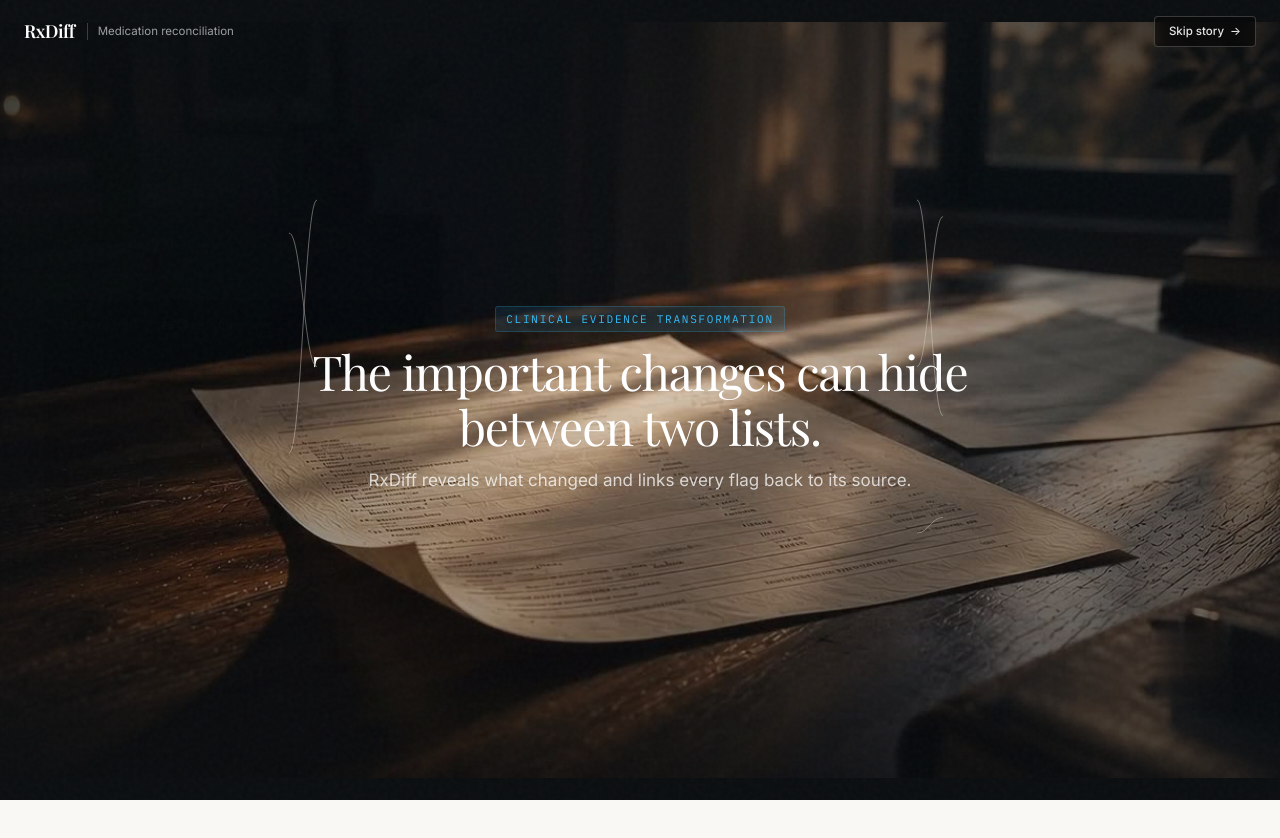
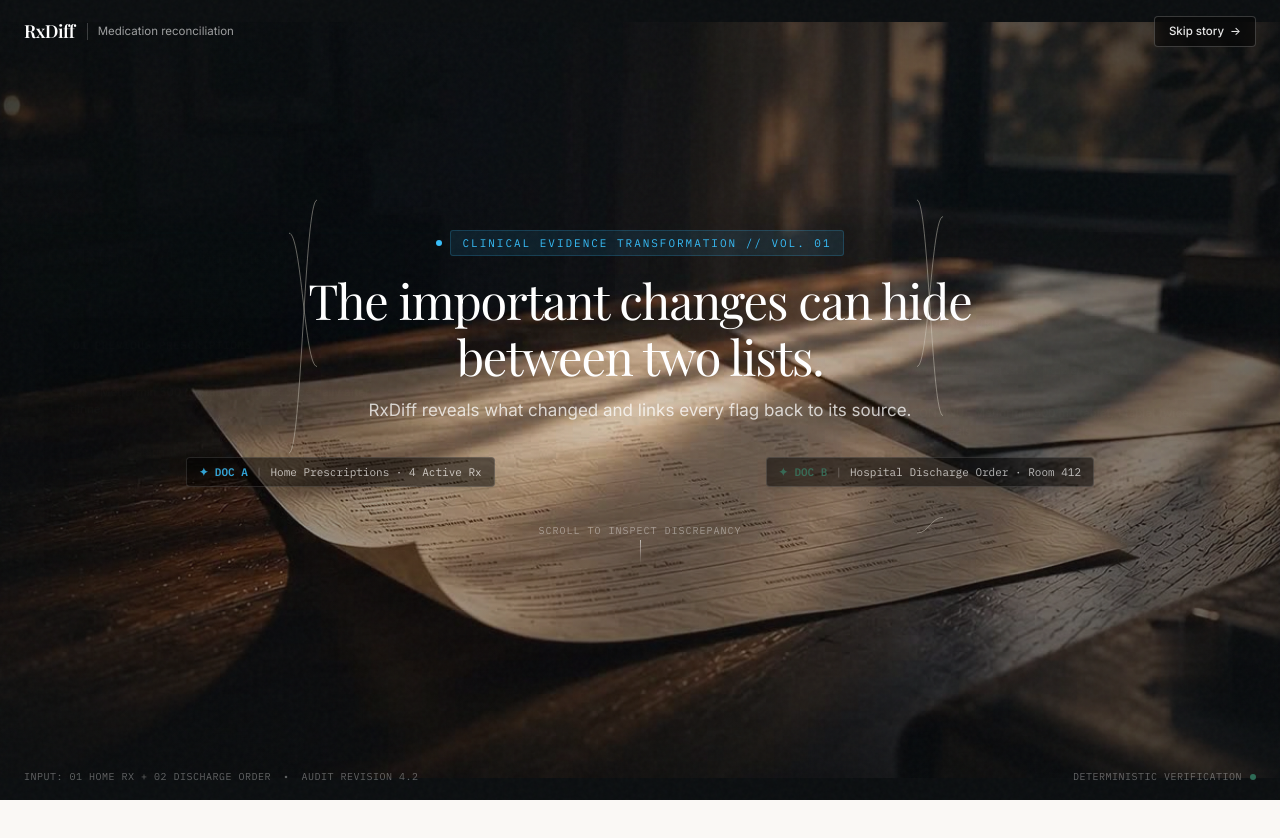
Before and after one commit to NITISH-027/RxDiff, a React (Vite) app: page / in a window 1280 px wide. Shown: the top 838 px of the page. Built offline with nearby package versions, Linux system fonts and the light colour scheme; a web font is replaced by a local one.

Commit message:
feat(story): enhance hero with document citation chips and unify steps with connected timeline spine and frosted light table slips

```diff
--- a/src/components/StoryIntro.tsx
+++ b/src/components/StoryIntro.tsx
@@ -49,6 +49,9 @@ export const StoryIntro: React.FC<StoryIntroProps> = ({ onSkip, onInspectEvidenc
   const connectorRightPathRef = useRef<SVGPathElement | null>(null);
   const contextCopyRef = useRef<HTMLSpanElement | null>(null);
   const contextStepRef = useRef<HTMLSpanElement | null>(null);
+  const stepIndicator1Ref = useRef<HTMLDivElement | null>(null);
+  const stepIndicator2Ref = useRef<HTMLDivElement | null>(null);
+  const stepIndicator3Ref = useRef<HTMLDivElement | null>(null);
   const stageContainerRef = useRef<HTMLDivElement | null>(null);
 
   // Frame Cache: Map<frameIndex, HTMLImageElement> for each scene
@@ -406,7 +409,7 @@ export const StoryIntro: React.FC<StoryIntroProps> = ({ onSkip, onInspectEvidenc
           connectorRightPathRef.current.style.strokeDashoffset = String(rightOffset);
         }
 
-        // 7. Context Copy and Step text updates
+        // 7. Context Copy, Step text, and Narrative Timeline Spine updates
         if (contextCopyRef.current && contextStepRef.current) {
           if (progress < 0.42) {
             contextCopyRef.current.textContent = 'Two lists can look almost the same.';
@@ -417,6 +420,23 @@ export const StoryIntro: React.FC<StoryIntroProps> = ({ onSkip, onInspectEvidenc
           } else {
             contextCopyRef.current.textContent = 'See what changed. Know what to ask.';
             contextStepRef.current.textContent = 'Step 03: Clinical Review';
+          }
+        }
+
+        // Timeline Spine active highlights
+        if (stepIndicator1Ref.current && stepIndicator2Ref.current && stepIndicator3Ref.current) {
+          if (progress < 0.42) {
+            stepIndicator1Ref.current.className = 'flex items-center gap-2 pb-1.5 border-b-2 border-[#38BDF8] text-[#38BDF8] transition-all duration-300';
+            stepIndicator2Ref.current.className = 'flex items-center gap-2 pb-1.5 border-b-2 border-white/10 text-white/40 transition-all duration-300';
+            stepIndicator3Ref.current.className = 'flex items-center gap-2 pb-1.5 border-b-2 border-white/10 text-white/40 transition-all duration-300';
+          } else if (progress < 0.84) {
+            stepIndicator1Ref.current.className = 'flex items-center gap-2 pb-1.5 border-b-2 border-[#38BDF8]/40 text-[#38BDF8]/60 transition-all duration-300';
+            stepIndicator2Ref.current.className = 'flex items-center gap-2 pb-1.5 border-b-2 border-[#B45309] text-[#FBBF24] transition-all duration-300';
+            stepIndicator3Ref.current.className = 'flex items-center gap-2 pb-1.5 border-b-2 border-white/10 text-white/40 transition-all duration-300';
+          } else {
+            stepIndicator1Ref.current.className = 'flex items-center gap-2 pb-1.5 border-b-2 border-[#38BDF8]/40 text-[#38BDF8]/60 transition-all duration-300';
+            stepIndicator2Ref.current.className = 'flex items-center gap-2 pb-1.5 border-b-2 border-[#B45309]/40 text-[#FBBF24]/60 transition-all duration-300';
+            stepIndicator3Ref.current.className = 'flex items-center gap-2 pb-1.5 border-b-2 border-[#2E6B56] text-[#34D399] transition-all duration-300';
           }
         }
 
@@ -626,7 +646,7 @@ export const StoryIntro: React.FC<StoryIntroProps> = ({ onSkip, onInspectEvidenc
             />
           </div>
 
-          {/* STAGE A (0-20%): Hero Headline & Support */}
+          {/* STAGE A (0-20%): Hero Headline, Dossier Label, Document Chips, and Scroll Guide */}
           <div
             ref={heroRef}
             className="absolute inset-0 z-30 flex flex-col items-center justify-center text-center px-6 transition-opacity duration-200"
@@ -636,15 +656,52 @@ export const StoryIntro: React.FC<StoryIntroProps> = ({ onSkip, onInspectEvidenc
               willChange: 'opacity, transform',
             }}
           >
-            <span className="font-mono text-[11px] uppercase tracking-[0.16em] text-[#38BDF8] bg-[#38BDF8]/10 px-2.5 py-1 rounded-[3px] border border-[#38BDF8]/20 mb-3">
-              Clinical Evidence Transformation
+            <div className="flex items-center gap-2 mb-4">
+              <span className="w-1.5 h-1.5 rounded-full bg-[#38BDF8] animate-pulse" />
+              <span className="font-mono text-[11px] uppercase tracking-[0.18em] text-[#38BDF8] bg-[#38BDF8]/10 px-3 py-1 rounded-[3px] border border-[#38BDF8]/20">
+                Clinical Evidence Transformation // Vol. 01
               </span>
-            <h1 className="font-serif text-[clamp(28px,3.8vw,48px)] font-normal text-white max-w-[760px] leading-[1.15] tracking-tight">
+            </div>
+
+            <h1 className="font-serif text-[clamp(28px,3.8vw,52px)] font-normal text-white max-w-[820px] leading-[1.14] tracking-tight">
               The important changes can hide between two lists.
             </h1>
-            <p className="font-sans text-[clamp(14px,1.5vw,17px)] text-white/75 mt-3 max-w-[560px] leading-relaxed">
+
+            <p className="font-sans text-[clamp(14px,1.5vw,17px)] text-white/75 mt-3.5 max-w-[560px] leading-relaxed">
               RxDiff reveals what changed and links every flag back to its source.
             </p>
+
+            {/* Document Citation Chips anchored to the physical papers on desk */}
+            <div className="hidden md:flex items-center justify-between w-full max-w-[940px] mt-8 px-4 pointer-events-none opacity-85">
+              <div className="flex items-center gap-2 px-3 py-1.5 rounded-[4px] bg-black/60 border border-white/15 backdrop-blur-md text-[11px] font-mono text-white/80 shadow-lg">
+                <span className="text-[#38BDF8] font-bold">✦ DOC A</span>
+                <span className="text-white/30">|</span>
+                <span>Home Prescriptions · 4 Active Rx</span>
+              </div>
+              <div className="flex items-center gap-2 px-3 py-1.5 rounded-[4px] bg-black/60 border border-white/15 backdrop-blur-md text-[11px] font-mono text-white/80 shadow-lg">
+                <span className="text-[#2E6B56] font-bold">✦ DOC B</span>
+                <span className="text-white/30">|</span>
+                <span>Hospital Discharge Order · Room 412</span>
+              </div>
+            </div>
+
+            {/* Delicate Scroll Guide */}
+            <div className="mt-9 flex flex-col items-center gap-2 text-white/40 font-mono text-[10px] tracking-widest uppercase">
+              <span>Scroll to inspect discrepancy</span>
+              <div className="w-[1px] h-6 bg-gradient-to-b from-white/60 to-transparent animate-bounce" />
+            </div>
+          </div>
+
+          {/* Subtle Corner Metadata Coordinates (Light Table Frame) */}
+          <div className="hidden lg:flex absolute bottom-4 left-6 z-30 items-center gap-3 text-[10px] font-mono tracking-wider text-white/35 pointer-events-none">
+            <span>INPUT: 01 HOME RX + 02 DISCHARGE ORDER</span>
+            <span>•</span>
+            <span>AUDIT REVISION 4.2</span>
+          </div>
+
+          <div className="hidden lg:flex absolute bottom-4 right-6 z-30 items-center gap-2 text-[10px] font-mono tracking-wider text-white/35 pointer-events-none">
+            <span>DETERMINISTIC VERIFICATION</span>
+            <span className="w-1.5 h-1.5 rounded-full bg-[#2E6B56]" />
           </div>
 
           {/* STAGE B, C, D (20-100%): The 3-Column Materialization Stage */}
@@ -657,8 +714,46 @@ export const StoryIntro: React.FC<StoryIntroProps> = ({ onSkip, onInspectEvidenc
               willChange: 'transform, opacity',
             }}
           >
-            {/* Context Copy Bar */}
-            <div className="flex items-center justify-between mb-4 border-b border-white/10 pb-2 transition-colors duration-200">
+            {/* Unified Narrative Timeline Spine (Steps 01 - 03) */}
+            <div className="mb-4 flex flex-col gap-2.5">
+              <div className="grid grid-cols-3 gap-3 items-center">
+                <div
+                  ref={stepIndicator1Ref}
+                  className="flex items-center gap-2 pb-1.5 border-b-2 border-[#38BDF8] text-[#38BDF8] transition-all duration-300"
+                >
+                  <span className="font-mono text-[10px] font-bold px-1.5 py-0.5 rounded bg-[#38BDF8]/15 border border-[#38BDF8]/30">
+                    01
+                  </span>
+                  <span className="font-mono text-[10.5px] uppercase tracking-wider truncate">
+                    Two Lists
+                  </span>
+                </div>
+                <div
+                  ref={stepIndicator2Ref}
+                  className="flex items-center gap-2 pb-1.5 border-b-2 border-white/10 text-white/40 transition-all duration-300"
+                >
+                  <span className="font-mono text-[10px] font-bold px-1.5 py-0.5 rounded bg-white/5 border border-white/10">
+                    02
+                  </span>
+                  <span className="font-mono text-[10.5px] uppercase tracking-wider truncate">
+                    Discrepancy
+                  </span>
+                </div>
+                <div
+                  ref={stepIndicator3Ref}
+                  className="flex items-center gap-2 pb-1.5 border-b-2 border-white/10 text-white/40 transition-all duration-300"
+                >
+                  <span className="font-mono text-[10px] font-bold px-1.5 py-0.5 rounded bg-white/5 border border-white/10">
+                    03
+                  </span>
+                  <span className="font-mono text-[10.5px] uppercase tracking-wider truncate">
+                    Provenance Link
+                  </span>
+                </div>
+              </div>
+
+              {/* Context Headline Row */}
+              <div className="flex items-center justify-between border-b border-white/10 pb-2 transition-colors duration-200">
                 <span
                   ref={contextCopyRef}
                   className="font-serif text-[18px] tracking-tight text-[#EDEDED] transition-colors duration-200"
@@ -672,6 +767,7 @@ export const StoryIntro: React.FC<StoryIntroProps> = ({ onSkip, onInspectEvidenc
                 >
                   Step 01: Identification
                 </span>
+              </div>
             </div>
 
             {/* 3-Column Spatial Grid */}
@@ -709,13 +805,16 @@ export const StoryIntro: React.FC<StoryIntroProps> = ({ onSkip, onInspectEvidenc
                 </g>
               </svg>
 
-              {/* LEFT COLUMN: 01 Previous List */}
-              <div className="col-span-4 p-4 rounded-[6px] border border-white/10 bg-[#0F1012]/85 transition-all duration-300">
+              {/* LEFT COLUMN: 01 Previous List (Frosted Light-Table Slip) */}
+              <div className="col-span-4 p-4 rounded-[8px] border border-white/15 bg-[#0A0D0F]/65 backdrop-blur-md shadow-2xl transition-all duration-300">
                 <div className="flex items-center justify-between pb-2 mb-2.5 border-b border-white/10">
+                  <div className="flex items-center gap-1.5">
+                    <span className="text-[10px] text-[#38BDF8] font-mono font-bold">+</span>
                     <span className="font-mono text-[11px] font-semibold uppercase tracking-wider text-[#EDEDED]">
                       01 Previous Prescriptions
                     </span>
-                  <span className="font-mono text-[10px] text-white/50">
+                  </div>
+                  <span className="font-mono text-[10px] text-white/50 bg-white/5 px-2 py-0.5 rounded border border-white/10">
                     Home List
                   </span>
                 </div>
@@ -726,7 +825,7 @@ export const StoryIntro: React.FC<StoryIntroProps> = ({ onSkip, onInspectEvidenc
                       key={line.id}
                       className={`p-2 rounded-[4px] border text-[11.5px] font-sans transition-all duration-200 ${
                         line.active
-                          ? 'bg-[#2E6B56]/20 border-[#2E6B56]/50 text-white font-medium shadow-sm'
+                          ? 'bg-[#2E6B56]/25 border-[#2E6B56]/60 text-white font-medium shadow-sm'
                           : 'bg-transparent border-transparent text-white/60'
                       }`}
                     >
@@ -743,13 +842,12 @@ export const StoryIntro: React.FC<StoryIntroProps> = ({ onSkip, onInspectEvidenc
               <div className="col-span-4 flex flex-col justify-center">
                 <div
                   ref={diffCardRef}
-                  className="relative p-4 rounded-[6px] border border-[#B45309]/60 bg-[#0F1012]/95 transition-all duration-300"
+                  className="relative p-4 rounded-[8px] border border-[#B45309]/60 bg-[#0F1012]/85 backdrop-blur-md shadow-[0_0_30px_rgba(180,83,9,0.2)] transition-all duration-300"
                   style={{
                     opacity: 0.01,
                     pointerEvents: 'none',
                     borderLeftWidth: '4px',
                     borderLeftColor: '#B45309',
-                    boxShadow: '0 0 20px rgba(180,83,9,0.15)',
                     willChange: 'transform, opacity',
                   }}
                 >
@@ -796,13 +894,16 @@ export const StoryIntro: React.FC<StoryIntroProps> = ({ onSkip, onInspectEvidenc
                 </div>
               </div>
 
-              {/* RIGHT COLUMN: 02 Discharge Regimen */}
-              <div className="col-span-4 p-4 rounded-[6px] border border-white/10 bg-[#0F1012]/85 transition-all duration-300">
+              {/* RIGHT COLUMN: 02 Discharge Regimen (Frosted Light-Table Slip) */}
+              <div className="col-span-4 p-4 rounded-[8px] border border-white/15 bg-[#0A0D0F]/65 backdrop-blur-md shadow-2xl transition-all duration-300">
                 <div className="flex items-center justify-between pb-2 mb-2.5 border-b border-white/10">
+                  <div className="flex items-center gap-1.5">
+                    <span className="text-[10px] text-[#2E6B56] font-mono font-bold">+</span>
                     <span className="font-mono text-[11px] font-semibold uppercase tracking-wider text-[#EDEDED]">
                       02 Discharge Orders
                     </span>
-                  <span className="font-mono text-[10px] text-white/50">
+                  </div>
+                  <span className="font-mono text-[10px] text-white/50 bg-white/5 px-2 py-0.5 rounded border border-white/10">
                     Hospital Orders
                   </span>
                 </div>
@@ -813,7 +914,7 @@ export const StoryIntro: React.FC<StoryIntroProps> = ({ onSkip, onInspectEvidenc
                       key={line.id}
                       className={`p-2 rounded-[4px] border text-[11.5px] font-sans transition-all duration-200 ${
                         line.active
-                          ? 'bg-[#2E6B56]/20 border-[#2E6B56]/50 text-white font-medium shadow-sm'
+                          ? 'bg-[#2E6B56]/25 border-[#2E6B56]/60 text-white font-medium shadow-sm'
                           : 'bg-transparent border-transparent text-white/60'
                       }`}
                     >
```
Lines whose indentation alone changed are shown as unchanged.
